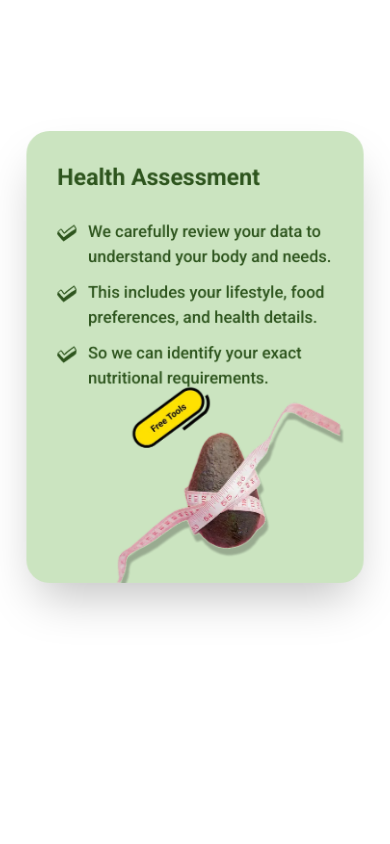
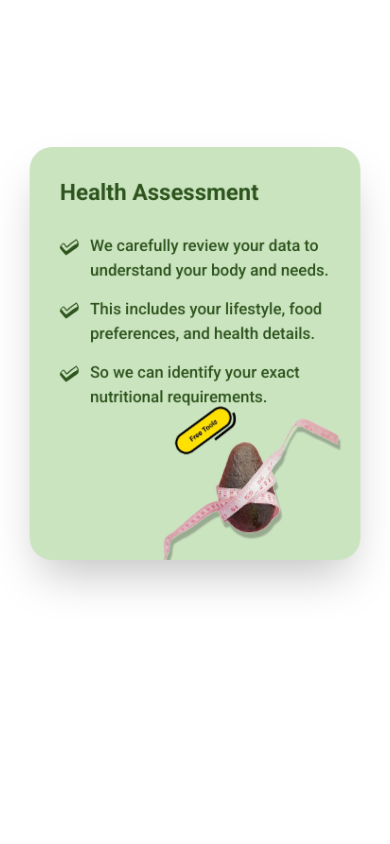
Before and after one commit to Diet-and-Wellness/Frontend, a Next.js app: page /en in a window 390 px wide. Shown: the part 3580-4424 px from the top of the page. Built offline with nearby package versions, Linux system fonts and the light colour scheme.

Commit message:
minor edits.

```diff
--- a/app/[locale]/components/Home/Features.tsx
+++ b/app/[locale]/components/Home/Features.tsx
@@ -86,7 +86,7 @@ const Features = () => {
       {/* Cards */}
       <div className="relative mt-20 px-5 md:px-7.5">
         {featuresList.map((feature, index) => {
-          const targetScale = 1 - (featuresList.length - index) * 0.02;
+          const targetScale = 1 - (featuresList.length - index) * 0.03;
           return (
             <FeatureCard
               key={index}
@@ -175,7 +175,7 @@ const FeatureCard = ({
             {feature.title}
           </h3>
 
-          <ul className="flex flex-col gap-3 md:gap-5 lg:gap-8">
+          <ul className="flex flex-col gap-4 md:gap-5 lg:gap-8">
             {feature.points.map((point, index) => (
               <li key={index} className="flex flex-row gap-3 items-start">
                 <Image
@@ -212,7 +212,7 @@ const FeatureCard = ({
             className={`
               md:absolute
               z-20
-              h-50
+              h-40
               w-auto
               md:h-auto
               transform-gpu
```
